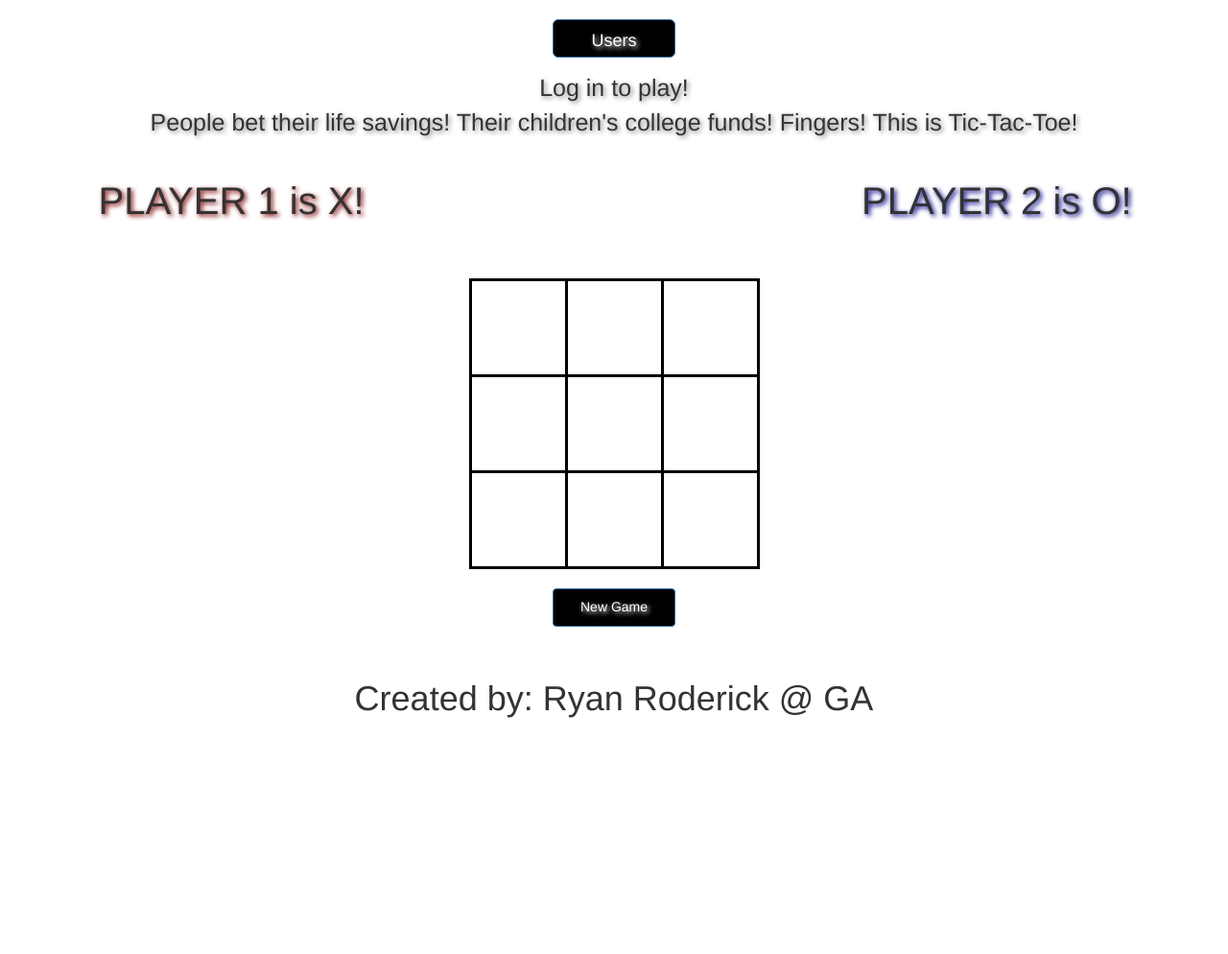
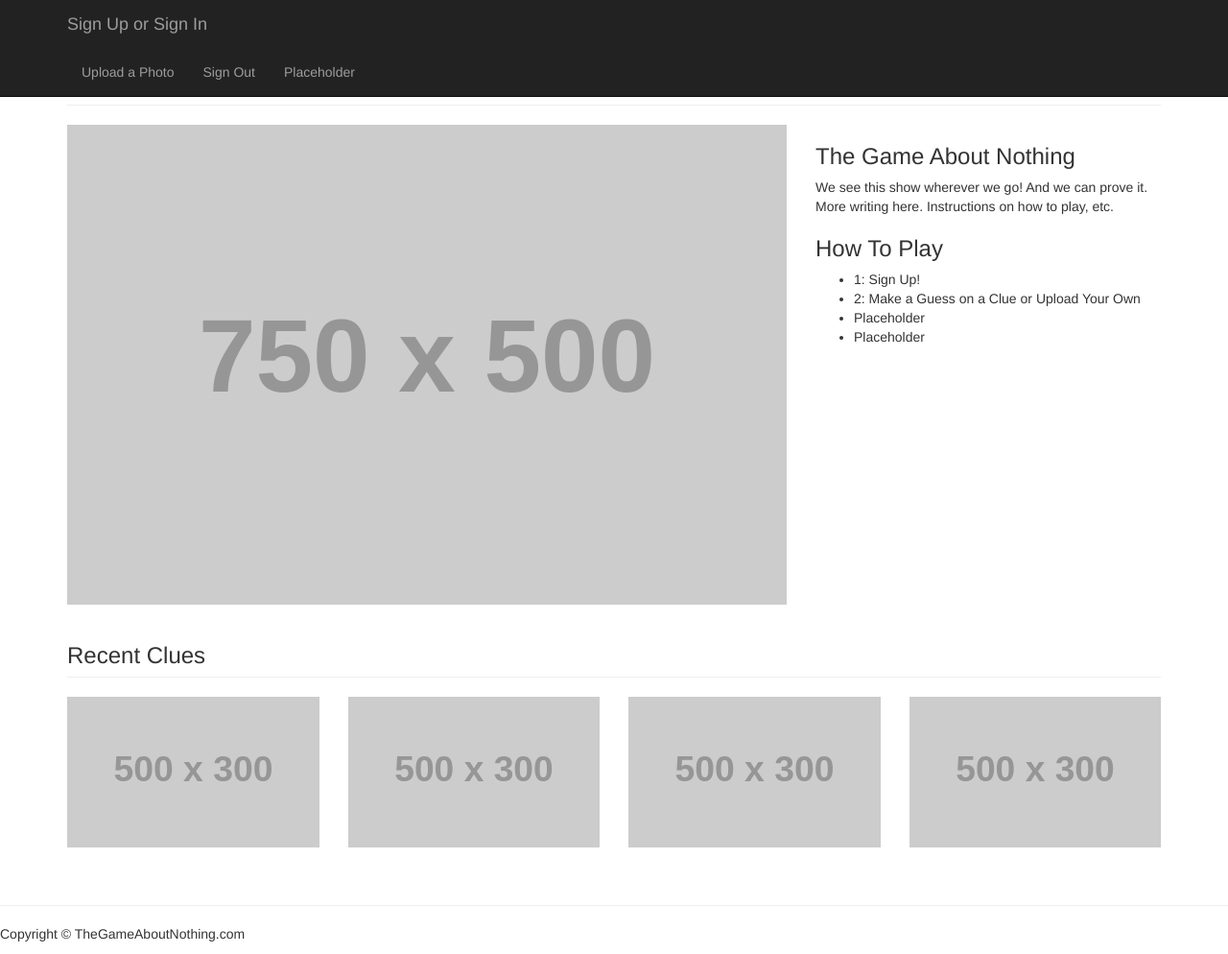
Before and after one commit to RpRoderick/ttt, a website: page index.html in a window 1280 px wide. Shown: the whole page at 96% size. Before the commit the page ends 800 px from the top, so only its background shows below. Drawn offline with Linux system fonts and the light colour scheme; placeholder pictures from the web are drawn by us.

Commit message:
added front end placeholders and styling
Basic sign in sign out password change and sign up forms added.

```diff
--- a/assets/styles/index.scss
+++ b/assets/styles/index.scss
@@ -49,49 +49,6 @@ $icon-font-path: '~bootstrap-sass/assets/fonts/bootstrap/';
   width: auto;
 }
 
-.subcont {
-  display: flex;
-  justify-content: center;
-  align-items: center;
-  text-align: center;
-  text-shadow: 2px 2px 5px gray;
-  background: white;
-  border-radius: 5px;
-  font-size: 25px;
-  height: 100px;
-}
-
-.subcontb {
-  display: flex;
-  justify-content: center;
-  align-items: center;
-  text-align: center;
-  background: white;
-  border-radius: 5px;
-  font-size: 15px;
-  height: 80px;
-}
-
-table {
-  margin: 0 auto;
-  margin-top: 30px;
-}
-
-td {
-  border: solid 3px #000;
-  border-radius: 5px;
-  font-family: sans-serif;
-  font-size: 50px;
-  height: 100px;
-  text-align: center;
-  width: 100px;
-}
-
-td:hover {
-  background: #ff6347;
-  cursor: pointer;
-}
-
 .footer {
   background: white;
   border-radius: 5px;
@@ -103,63 +60,7 @@ td:hover {
   width: auto;
 }
 
-.win {
-  background: white;
-  font-size: 40px;
-  height: 100px;
-  margin-left: auto;
-  margin-right: auto;
-  margin-top: 10px;
-  text-shadow: 2px 2px 5px blue;
-  text-align: center;
-  width: 20%;
-}
-
-.player {
-  height: 100px;
-  margin: 0 auto;
-  background-color: white;
-  font-size: 40px;
-  display: flex;
-  justify-content: center;
-  align-items: center;
-}
-
-.player1 {
-  width: 33%;
-  height: 100px;
-  margin: 0 auto;
-  background-color: white;
-  text-shadow: 2px 2px 5px maroon;
-  display: flex;
-  justify-content: center;
-  align-items: center;
-}
-
-.playernone {
-  width: 33%;
-  height: 100px;
-  margin: 0 auto;
-  background-color: white;
-  text-shadow: 2px 2px 5px darkred;
-  display: flex;
-  justify-content: center;
-  align-items: center;
-}
-
-.player2 {
-  width: 33%;
-  height: 100px;
-  margin: 0 auto;
-  background-color: white;
-  text-shadow: 2px 2px 5px darkblue;
-  display: flex;
-  flex-flow: row nowrap;
-  justify-content: center;
-  align-items: center;
-}
-
-.statsbox {
+#messages {
   width: 33%;
   height: 30px;
   margin: 0 auto;
@@ -201,12 +102,20 @@ td:hover {
 .modal-title {
   width: 50%;
   height: 30px;
-margin-left: 5%;
+  margin-left: 5%;
 
 }
 
-#reset {
-  // display: none;
+.containertemp {
+  background: blue;
+  border-radius: 5px;
+  height: 250px;
+  float: left;
+  padding-top: 20%;
+  margin-left: 30%;
+  margin-right: 30%;
+  width: 40%;
+  text-align: center;
 }
 
 @media screen and (min-width: 0px) and (max-width: 700px) {
--- a/index.html
+++ b/index.html
@@ -1,17 +1,122 @@
 <!DOCTYPE html>
-<html>
+<html lang="en">
+
 <head>
-      <title> Tic Tac Toe </title>
 
   <meta name="viewport" content="width=device-width, initial-scale=1">
 
   <script src="dependencies.js" type="text/javascript" charset="utf-8" defer></script>
   <script src="bundle.js" type="text/javascript" charset="utf-8" defer></script>
+
+    <title>TheGameAboutNothing</title>
+
 </head>
+
 <body>
+
+    <!-- Navigation -->
+    <nav class="navbar navbar-inverse navbar-fixed-top" role="navigation">
+        <div class="container">
+            <!-- Brand and toggle get grouped for better mobile display -->
+            <div class="navbar-header">
+
+                <button type="button" class="navbar-toggle" data-toggle="collapse" data-target="#bs-example-navbar-collapse-1">
+                    <span class="sr-only">Toggle navigation</span>
+                    <span class="icon-bar"></span>
+                    <span class="icon-bar"></span>
+                    <span class="icon-bar"></span>
+                </button>
+                <a class="navbar-brand" data-toggle="modal" href="#myModal1">Sign Up or Sign In</a>
+
+            <!-- Collect the nav links, forms, and other content for toggling -->
+            <div class="collapse navbar-collapse" id="bs-example-navbar-collapse-1">
+                <ul class="nav navbar-nav">
+                    <li>
+                        <a href="#">Upload a Photo</a>
+                    </li>
+                    <li>
+                        <a href="#">Sign Out</a>
+                    </li>
+                    <li>
+                        <a href="#">Placeholder</a>
+                    </li>
+                </ul>
+            </div>
+            <!-- /.navbar-collapse -->
+        </div>
+        <!-- /.container -->
+    </nav>
 <br>
-       <a data-toggle="modal" href="#myModal1" class="btn btn-primary btn-lg">Users</a>
+    <!-- Page Content -->
+    <div class="container">
 
+        <!-- Portfolio Item Heading -->
+        <div class="row">
+            <div class="col-lg-12">
+                <h1 class="page-header">The Game About Nothing
+                    <small>placeholder</small>
+                </h1>
+            </div>
+        </div>
+        <!-- /.row -->
+
+        <!-- Portfolio Item Row -->
+        <div class="row">
+
+            <div class="col-md-8">
+                <img class="img-responsive" src="http://placehold.it/750x500" alt="">
+            </div>
+
+            <div class="col-md-4">
+                <h3>The Game About Nothing</h3>
+                <p>We see this show wherever we go!  And we can prove it.
+More writing here.  Instructions on how to play, etc.</p>
+                <h3>How To Play</h3>
+                <ul>
+                    <li>1: Sign Up!</li>
+                    <li>2: Make a Guess on a Clue or Upload Your Own</li>
+                    <li>Placeholder</li>
+                    <li>Placeholder</li>
+                </ul>
+            </div>
+
+        </div>
+        <!-- /.row -->
+
+        <!-- Related Projects Row -->
+        <div class="row">
+
+            <div class="col-lg-12">
+                <h3 class="page-header">Recent Clues</h3>
+            </div>
+
+            <div class="col-sm-3 col-xs-6">
+                <a href="#">
+                    <img class="img-responsive portfolio-item" src="http://placehold.it/500x300" alt="">
+                </a>
+            </div>
+
+            <div class="col-sm-3 col-xs-6">
+                <a href="#">
+                    <img class="img-responsive portfolio-item" src="http://placehold.it/500x300" alt="">
+                </a>
+            </div>
+
+            <div class="col-sm-3 col-xs-6">
+                <a href="#">
+                    <img class="img-responsive portfolio-item" src="http://placehold.it/500x300" alt="">
+                </a>
+            </div>
+
+            <div class="col-sm-3 col-xs-6">
+                <a href="#">
+                    <img class="img-responsive portfolio-item" src="http://placehold.it/500x300" alt="">
+                </a>
+            </div>
+
+        </div>
+        <!-- /.row -->
+        <br>
        <div class="modal fade" id="myModal1" tabindex="-1" role="dialog" aria-labelledby="myModalLabel" aria-hidden="true">
          <div class="modal-dialog">
            <div class="modal-content">
@@ -22,10 +127,8 @@
 
              <div class="modal-body">
                <div class="containera">
-
                  <form id="sign-up">
                      <fieldset>
-                     <legend>Sign Up!</legend>
                        <input type="text" name="credentials[email]" placeholder="email address">
                        <input type="password" name="credentials[password]" placeholder="password">
                        <input type="password" name="credentials[password_confirmation]" placeholder="confirm password">
@@ -33,6 +136,8 @@
                      </fieldset>
                    </form>
                  </div>
+                 </div>
+
                <div class="containerb">
                <form id="sign-in">
                    <fieldset>
@@ -61,50 +166,32 @@
                    </fieldset>
                  </form>
                </div>
-
+<div id="messages"></div>
       </div>
              <div class="modal-footer">
-               <div>
-<p class="statsbox">
-</p>
-    <button type="button" id='stats' class="btn btn-stats" value="Get Games">Stats</button>
+
              </div>
            </div>
          </div>
        </div>
+      <br>
+        <hr>
+
+        <!-- Footer -->
+        <footer>
+            <div class="row">
+                <div class="col-lg-12">
+                    <p>Copyright &copy; TheGameAboutNothing.com</p>
                 </div>
-        <div class="subcont">
-      Log in to play!<br>People bet their life savings!  Their children's
-      college funds!  Fingers! This is Tic-Tac-Toe!
             </div>
-        <div class='player'>
-          <div class='player1'>PLAYER 1 is X!</div><br>
-          <div class='win'></div>
-          <div class='player2'>PLAYER 2 is O!</div>
+            <!-- /.row -->
+        </footer>
+
     </div>
-    <table id="board">
-      <tr class="rowOne">
-        <td class="aa0"></td>
-        <td class="ab1"></td>
-        <td class="ac2"></td>
-      </tr>
-      <tr class="rowTwo">
-        <td class="ba3"></td>
-        <td class="bb4"></td>
-        <td class="bc5"></td>
-      </tr>
-      <tr class="rowThree">
-        <td class="ca6"></td>
-        <td class="cb7"></td>
-        <td class="cc8"></td>
-      </tr>
-    </table>
-    <br>
-    <button type="button" class="btn btn-primary" id="reset">New Game</button>
-    <br>
-    <div class="footer">
-    <h1>Created by: Ryan Roderick @ GA</h1>
-    </div>
+    <!-- /.container -->
+
+
+
 
     </body>
 </html>
```
Lines whose indentation alone changed are shown as unchanged.
